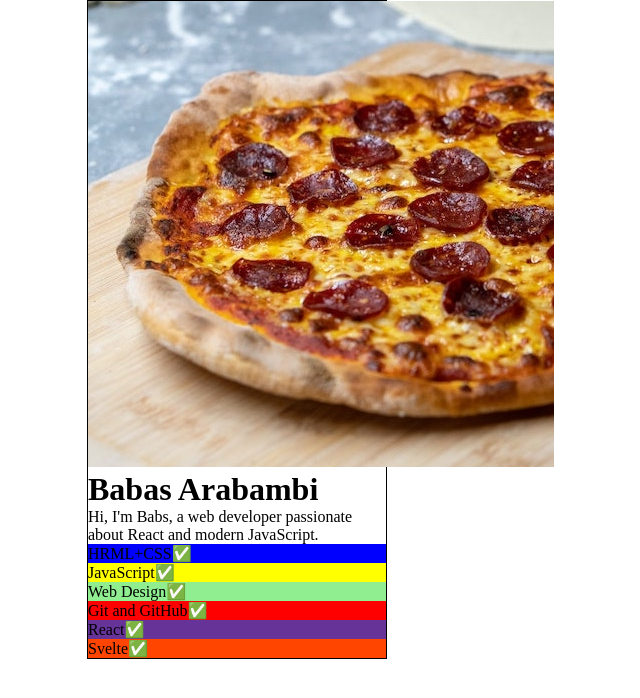
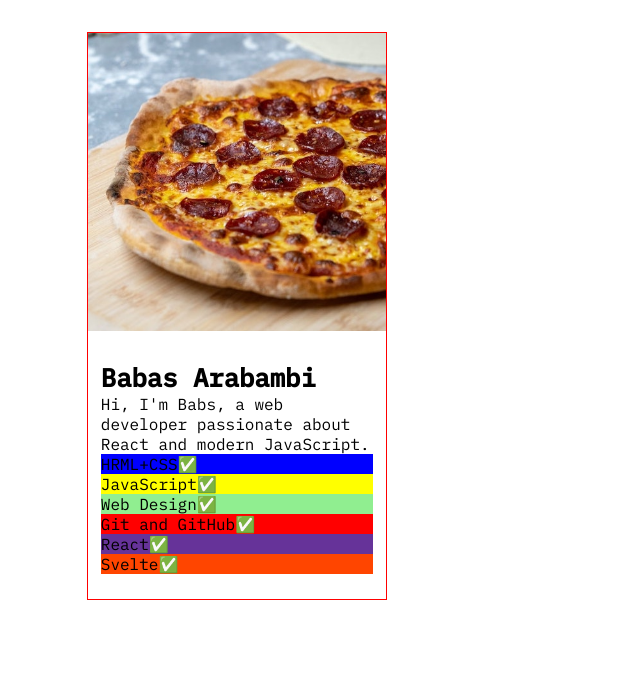
Before and after one commit to araborg/project_portfolio, a React (Vite) app in the folder 1/profile/: page / in a window 1280 px wide. Shown: the top 698 px of the page, without its empty margins (403-1043 px from the left). Built offline with nearby package versions, Linux system fonts and the light colour scheme.

Commit message:
profile_card: 18

```diff
--- a/1/profile/src/App.css
+++ b/1/profile/src/App.css
@@ -6,18 +6,34 @@
 	box-sizing: border-box;
 }
 
-.card-container {
-	margin: 0 auto;
-	max-width: 300px;
-
-	border: 1px solid black;
+body {
+	font-family: "IBM Plex Mono", sans-serif;
 }
 
 .card {
-	/* display: flex; */
-	/* flex-direction: column; */
-	/* justify-content: space-between; */
-	/* width: 100%; */
+	margin: 2rem auto;
+	max-width: 300px;
+
+	border: 1px solid red;
 	/* border-radius: 15px; */
 	/* box-shadow: 0 0 10px rgba(0, 0, 0, 0.15); */
 }
+
+.avatar {
+	object-fit: cover;
+	width: 100%;
+	height: 100%;
+}
+
+.main {
+	display: flex;
+	flex-direction: column;
+	justify-content: space-between;
+	width: 100%;
+
+	padding: 1.6rem 0.8rem;
+}
+
+h1 {
+	font-size: 1.6rem;
+}
--- a/1/profile/src/App.tsx
+++ b/1/profile/src/App.tsx
@@ -6,17 +6,17 @@ import SkillList from "./SkillList";
 
 function App() {
 	return (
-		<div className="card-container">
-			<div className="card">
-				<Avatar />
+		// <div className="card-container">
+		<div className="card">
+			<Avatar />
 
-				<main>
-					<Intro />
+			<main className="main">
+				<Intro />
 
-					<SkillList />
-				</main>
-			</div>
+				<SkillList />
+			</main>
 		</div>
+		// </div>
 	);
 }
 
```
